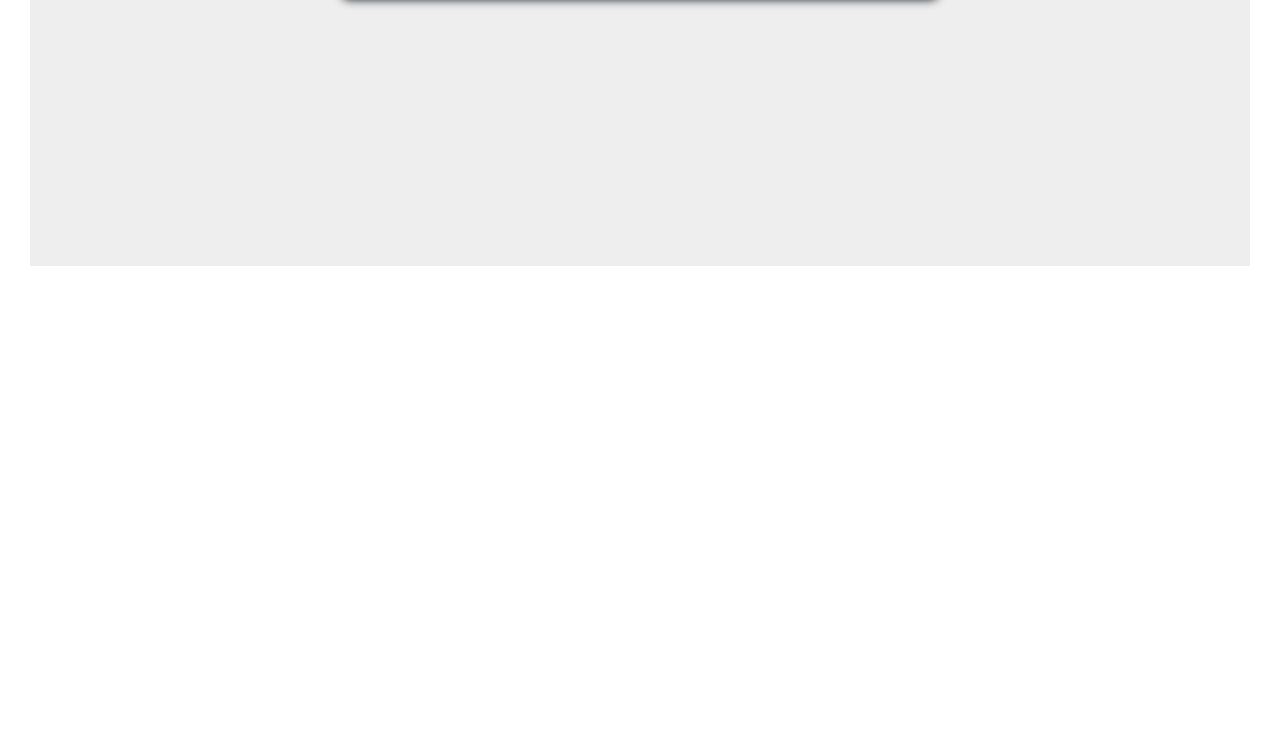
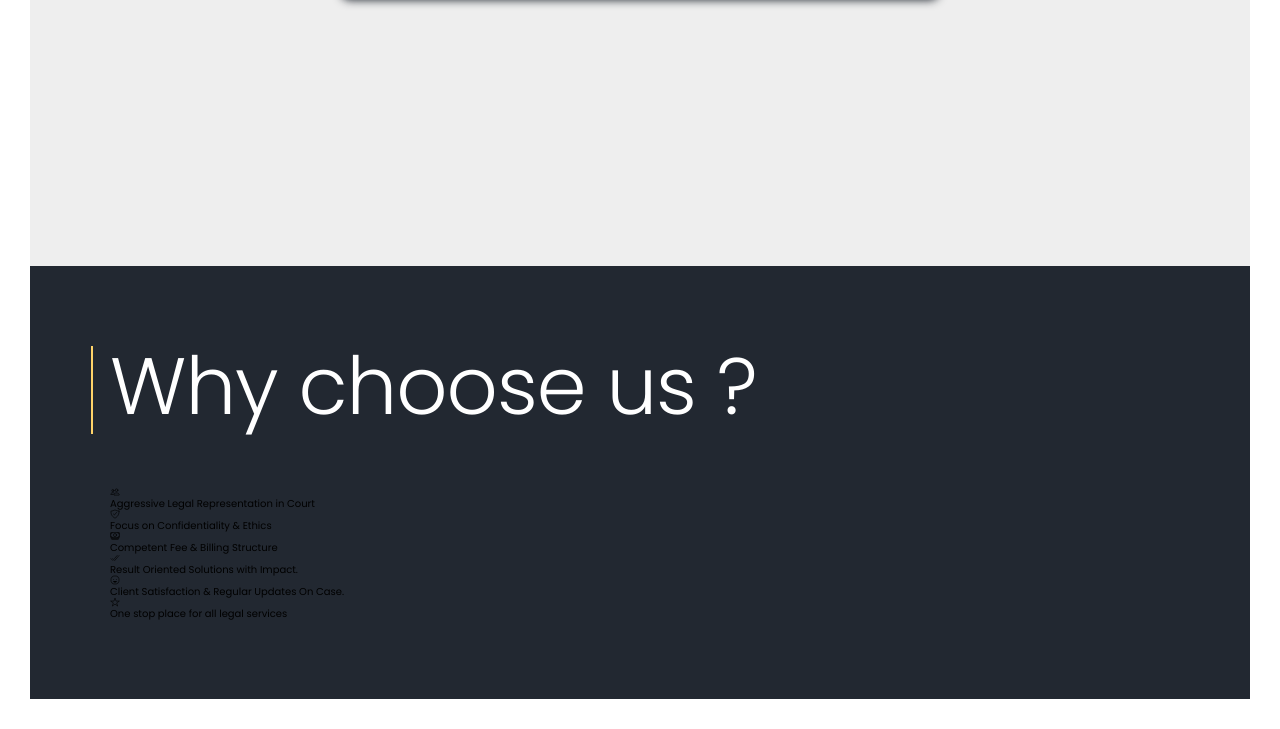
Before and after one commit to lucifer78907/Karan_Chaudhary_and_associates_website, a website: page index.html in a window 1280 px wide. Shown: the part 1946-2675 px from the top of the page. Before the commit the page ends 2242 px from the top, so only its background shows below. Drawn offline with nearby package versions, Linux system fonts and the light colour scheme.

Commit message:
+chose_us markup

```diff
--- a/index.html
+++ b/index.html
@@ -62,6 +62,55 @@
           </div>
         </article>
       </section>
+      <section class="choose">
+        <h2
+          class="heading__secondary margin-bottom-lg heading__secondary--light"
+        >
+          Why choose us &quest;
+        </h2>
+        <div class="choose__reasons">
+          <div class="chose__reason">
+            <ion-icon name="people-outline"></ion-icon>
+            <p class="chose__reason--text">
+              Aggressive Legal Representation in Court
+            </p>
+          </div>
+          <div class="chose__reason">
+            <ion-icon name="shield-checkmark-outline"></ion-icon>
+            <p class="chose__reason--text">Focus on Confidentiality & Ethics</p>
+          </div>
+          <div class="chose__reason">
+            <ion-icon name="cash-outline"></ion-icon>
+            <p class="chose__reason--text">Competent Fee & Billing Structure</p>
+          </div>
+          <div class="chose__reason">
+            <ion-icon name="checkmark-done-outline"></ion-icon>
+            <p class="chose__reason--text">
+              Result Oriented Solutions with Impact.
+            </p>
+          </div>
+          <div class="chose__reason">
+            <ion-icon name="happy-outline"></ion-icon>
+            <p class="chose__reason--text">
+              Client Satisfaction & Regular Updates On Case.
+            </p>
+          </div>
+          <div class="chose__reason">
+            <ion-icon name="star-outline"></ion-icon>
+            <p class="chose__reason--text">
+              One stop place for all legal services
+            </p>
+          </div>
+        </div>
+      </section>
     </main>
+    <script
+      type="module"
+      src="https://unpkg.com/ionicons@5.5.2/dist/ionicons/ionicons.esm.js"
+    ></script>
+    <script
+      nomodule
+      src="https://unpkg.com/ionicons@5.5.2/dist/ionicons/ionicons.js"
+    ></script>
   </body>
 </html>
--- a/sass/base/_typography.scss
+++ b/sass/base/_typography.scss
@@ -32,9 +32,17 @@
     top: 0;
     left: -3%;
     background-color: $color-primary;
-    height: 100%;
+    height: 110%;
     width: 2px;
     z-index: -1;
     transition: all 500ms;
   }
+
+  &--light {
+    color: $color-white;
+
+    &:hover {
+      color: $color-grey-darkest;
+    }
+  }
 }
--- /dev/null
+++ b/sass/layout/_choose_us.scss
@@ -0,0 +1,4 @@
+.choose {
+  padding: 8rem;
+  background-color: $color-grey-darkest;
+}
--- a/sass/main.scss
+++ b/sass/main.scss
@@ -5,5 +5,6 @@
 @import "base/typography";
 @import "base/utilities";
 @import "components/btn";
+@import "layout/choose_us";
 @import "layout/hero";
 @import "layout/intro";
```
Also changed, not shown: content.md (+9 -8 lines), css/styles.css.
